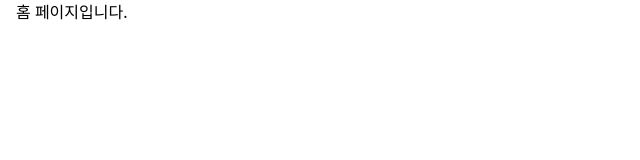
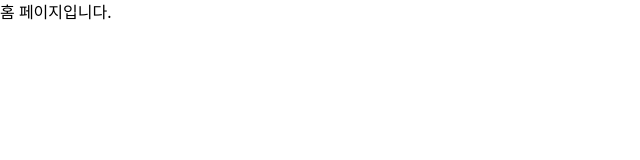
Before and after one commit to taling-externship-group2/frontend, a Vue app: page / in a window 1280 px wide. Shown: the top 160 px of the page, without its empty margins (0-640 px from the left). Built offline with nearby package versions, Linux system fonts and the light colour scheme.

Commit message:
Style: root width setup as width 1200px

```diff
--- a/public/index.html
+++ b/public/index.html
@@ -1,17 +1,23 @@
 <!DOCTYPE html>
 <html lang="">
+
 <head>
   <meta charset="utf-8">
   <meta http-equiv="X-UA-Compatible" content="IE=edge">
   <meta name="viewport" content="width=device-width,initial-scale=1.0">
   <link rel="icon" href="<%= BASE_URL %>favicon.ico">
-    <title><%= htmlWebpackPlugin.options.title %></title>
+  <title>
+    <%= htmlWebpackPlugin.options.title %>
+  </title>
 </head>
+
 <body>
   <noscript>
-      <strong>We're sorry but <%= htmlWebpackPlugin.options.title %> doesn't work properly without JavaScript enabled. Please enable it to continue.</strong>
+    <strong>We're sorry but <%= htmlWebpackPlugin.options.title %> doesn't work properly without JavaScript enabled.
+        Please enable it to continue.</strong>
   </noscript>
-    <div id="app"></div>
+  <div id="wrap"></div>
   <!-- built files will be auto injected -->
 </body>
+
 </html>
--- a/src/App.vue
+++ b/src/App.vue
@@ -1,7 +1,5 @@
 <template>
-  <div class="container mx-auto px-4 h-screen">
-    <router-view name="main"></router-view>
-  </div>
+  <router-view name="main"></router-view>
 </template>
 
 <script>
@@ -12,4 +10,7 @@
 </script>
 
 <style>
+#wrap {
+  min-width: 1200px;
+}
 </style>
--- a/src/main.js
+++ b/src/main.js
@@ -4,4 +4,4 @@
 import store from './store';
 import './index.css';
 
-createApp(App).use(store).use(router).mount('#app');
+createApp(App).use(store).use(router).mount('#wrap');
```
Lines whose indentation alone changed are shown as unchanged.
